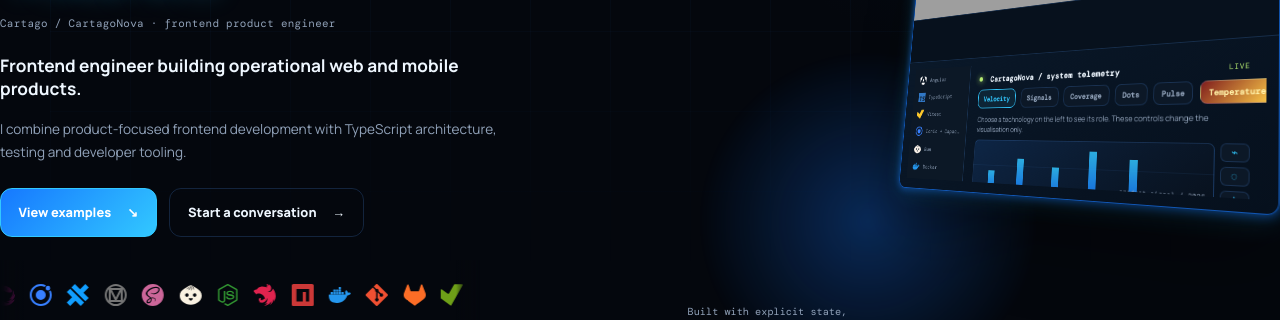
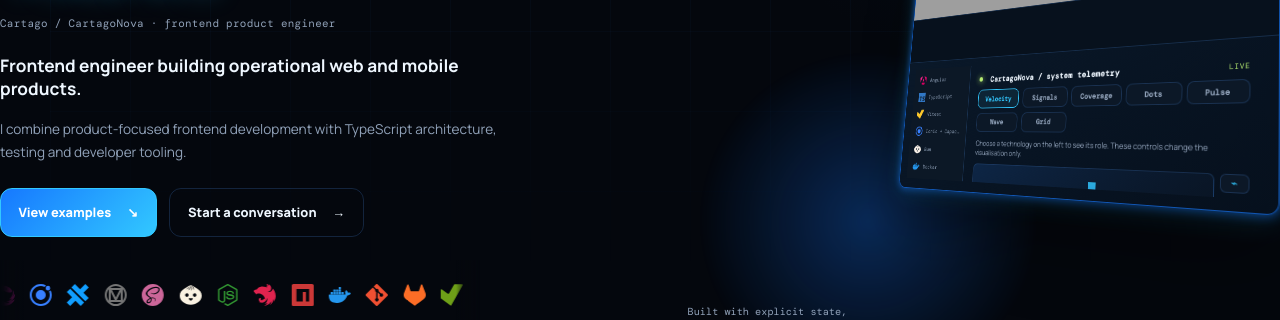
Before and after one commit to CartagoGit/portfolio, an Angular app: page /en in a window 1280 px wide. Shown: the part 297-617 px from the top of the page. Built offline with nearby package versions, Linux system fonts and the light colour scheme; grey boxes are pictures that could not be loaded; a web font is replaced by a local one.

Commit message:
feat: add thermal chart controls and angular asset

```diff
--- a/angular.json
+++ b/angular.json
@@ -49,8 +49,8 @@
                 },
                 {
                   "type": "anyComponentStyle",
-                  "maximumWarning": "84kB",
-                  "maximumError": "90kB"
+                  "maximumWarning": "86kB",
+                  "maximumError": "92kB"
                 }
               ],
               "outputHashing": "all"
--- a/src/app/portfolio-page.html
+++ b/src/app/portfolio-page.html
@@ -60,18 +60,18 @@
         <div class="monitor-chrome" aria-hidden="true"><span></span><span></span><span></span><i></i><b>cartago.system</b></div>
         <div class="monitor-header"><a class="monitor-banner-link" href="https://github.com/CartagoGit" target="_blank" rel="noreferrer" aria-label="Open CartagoGit on GitHub"><img class="hero-banner" src="/images/cartagonova-banner-03-neon.png" alt="CartagoNova banner" /></a></div>
         <div class="interface-body">
-          <div class="monitor-selector" aria-label="Core technologies">@for (panel of heroPanels; track panel.id) { <button type="button" [class.active]="activeHeroPanel() === panel.id" (click)="setHeroPanel(panel.id)"><svg class="core-icon" viewBox="0 0 24 24" aria-hidden="true"><path [attr.d]="panel.iconPath" [attr.fill]="panel.color" /></svg><span>{{ panel.label }}</span></button> }</div>
+          <div class="monitor-selector" aria-label="Core technologies">@for (panel of heroPanels; track panel.id) { <button type="button" [class.active]="activeHeroPanel() === panel.id" (click)="setHeroPanel(panel.id)">@if (panel.iconAsset) { <img class="core-icon" [src]="panel.iconAsset" alt="" /> } @else { <svg class="core-icon" viewBox="0 0 24 24" aria-hidden="true"><path [attr.d]="panel.iconPath" [attr.fill]="panel.color" /></svg> }<span>{{ panel.label }}</span></button> }</div>
           <div class="interface-canvas" [class.technology-open]="selectedHeroPanel()">
             <section class="dashboard-view" [class.panel-hidden]="selectedHeroPanel()">
               <div class="canvas-heading"><span><i></i>CartagoNova / system telemetry</span><small>LIVE</small></div>
               <div class="hero-chart-switcher" aria-label="Dashboard chart type">
-              <button type="button" [class.active]="heroChartType() === 'bars'" (click)="setHeroChart('bars')">Velocity</button><button type="button" [class.active]="heroChartType() === 'line'" (click)="setHeroChart('line')">Signals</button><button type="button" [class.active]="heroChartType() === 'area'" (click)="setHeroChart('area')">Coverage</button><button type="button" [class.active]="heroChartType() === 'dots'" (click)="setHeroChart('dots')">Dots</button><button type="button" [class.active]="heroChartType() === 'pulse'" (click)="setHeroChart('pulse')">Pulse</button><button type="button" class="temperature-toggle" [class.active]="heroPalette() === 'heat'" (click)="setHeroPalette('heat')">Temperature</button>
+              <button type="button" [class.active]="heroChartType() === 'bars'" (click)="setHeroChart('bars')">Velocity</button><button type="button" [class.active]="heroChartType() === 'line'" (click)="setHeroChart('line')">Signals</button><button type="button" [class.active]="heroChartType() === 'area'" (click)="setHeroChart('area')">Coverage</button><button type="button" [class.active]="heroChartType() === 'dots'" (click)="setHeroChart('dots')">Dots</button><button type="button" [class.active]="heroChartType() === 'pulse'" (click)="setHeroChart('pulse')">Pulse</button><button type="button" [class.active]="heroChartType() === 'wave'" (click)="setHeroChart('wave')">Wave</button><button type="button" [class.active]="heroChartType() === 'grid'" (click)="setHeroChart('grid')">Grid</button>
               </div>
               <p class="dashboard-caption">Choose a technology on the left to see its role. These controls change the visualisation only.</p>
-              <div class="chart-workspace"><div class="canvas-chart" [attr.data-chart]="heroChartType()" [attr.data-palette]="heroPalette()">@for (bar of heroChartBars(); track $index) { <span [style.height.%]="bar"></span> }<svg viewBox="0 0 360 120" preserveAspectRatio="none" aria-label="Portfolio dashboard chart"><path [attr.d]="heroChartPath()" /></svg><em>product signal / 2026</em></div><div class="chart-symbols" aria-label="Randomise chart values"><button type="button" (click)="randomizeHeroChart()" aria-label="Refresh signal">⌁</button><button type="button" (click)="randomizeHeroChart()" aria-label="Refresh metrics">◌</button><button type="button" (click)="randomizeHeroChart()" aria-label="Refresh state">✦</button></div></div>
+              <div class="chart-workspace"><div class="canvas-chart" [attr.data-chart]="heroChartType()" [attr.data-palette]="heroPalette()">@for (bar of heroChartBars(); track $index) { <span [style.height.%]="bar" [style.background]="chartBarGradient(bar)"></span> }<svg viewBox="0 0 360 120" preserveAspectRatio="none" aria-label="Portfolio dashboard chart"><path [attr.d]="heroChartPath()" /></svg><em>product signal / 2026</em></div><div class="chart-symbols" aria-label="Randomise chart values"><button type="button" (click)="randomizeHeroChart()" aria-label="Refresh signal">⌁</button><button type="button" (click)="randomizeHeroChart()" aria-label="Refresh metrics">◌</button><button type="button" (click)="randomizeHeroChart()" aria-label="Refresh state">✦</button><button class="temperature-icon" type="button" [class.active]="heroPalette() === 'heat'" (click)="setHeroTemperature()" aria-label="Random temperature colours">◉</button></div></div>
             </section>
             @if (selectedHeroPanel(); as selectedPanel) {
-              <article class="technology-detail" [attr.data-effect]="heroEffect()"><div><svg class="core-icon" viewBox="0 0 24 24" aria-hidden="true"><path [attr.d]="selectedPanel.iconPath" [attr.fill]="selectedPanel.color" /></svg><h3>{{ selectedPanel.label }}</h3><p>{{ selectedPanel.detail }}</p></div><div class="effect-controls" aria-label="Technology description effects"><button type="button" (click)="setHeroEffect('shake')" aria-label="Shake">≈</button><button type="button" (click)="setHeroEffect('glitch')" aria-label="Glitch">⌘</button><button type="button" (click)="setHeroEffect('float')" aria-label="Float">↟</button><button type="button" (click)="setHeroEffect('spectrum')" aria-label="Spectrum">◈</button></div><div class="palette-controls" aria-label="Chart gradient palette"><button type="button" [class.active]="heroPalette() === 'ocean'" (click)="setHeroPalette('ocean')">Ocean</button><button type="button" [class.active]="heroPalette() === 'heat'" (click)="setHeroPalette('heat')">Heat</button><button type="button" [class.active]="heroPalette() === 'lime'" (click)="setHeroPalette('lime')">Lime</button></div></article>
+              <article class="technology-detail" [attr.data-effect]="heroEffect()"><div>@if (selectedPanel.iconAsset) { <img class="core-icon" [src]="selectedPanel.iconAsset" alt="" /> } @else { <svg class="core-icon" viewBox="0 0 24 24" aria-hidden="true"><path [attr.d]="selectedPanel.iconPath" [attr.fill]="selectedPanel.color" /></svg> }<h3>{{ selectedPanel.label }}</h3><p>{{ selectedPanel.detail }}</p></div><div class="effect-controls" aria-label="Technology description effects"><button type="button" (click)="setHeroEffect('shake')" aria-label="Shake">≈</button><button type="button" (click)="setHeroEffect('glitch')" aria-label="Glitch">⌘</button><button type="button" (click)="setHeroEffect('float')" aria-label="Float">↟</button><button type="button" (click)="setHeroEffect('spectrum')" aria-label="Spectrum">◈</button></div><div class="palette-controls" aria-label="Chart gradient palette"><button type="button" [class.active]="heroPalette() === 'ocean'" (click)="setHeroPalette('ocean')">Ocean</button><button type="button" [class.active]="heroPalette() === 'heat'" (click)="setHeroPalette('heat')">Heat</button><button type="button" [class.active]="heroPalette() === 'lime'" (click)="setHeroPalette('lime')">Lime</button></div></article>
             }
           </div>
         </div>
--- a/src/app/portfolio-page.scss
+++ b/src/app/portfolio-page.scss
@@ -102,3 +102,6 @@ h1,h2,h3,p { margin-top:0; } h1,h2,h3 { letter-spacing:-.065em; }.hero h1 { max-
 /* Expanded monitor controls scale with the frontal state; technology swaps use a deliberate 3D wipe. */
 .temperature-toggle{color:#fff0a6!important;background:linear-gradient(135deg,#7f1d1d,#ffcf4a)!important}.hero-composition:hover .monitor-selector{padding:8px}.hero-composition:hover .monitor-selector button{padding:.42rem .5rem;gap:.5rem}.hero-composition:hover .monitor-selector button span{font-size:.56rem}.hero-composition:hover .monitor-selector .core-icon{width:18px;height:18px}.monitor-selector,.monitor-selector button,.monitor-selector button span,.monitor-selector .core-icon{transition:padding .4s ease,gap .4s ease,font-size .4s ease,width .4s ease,height .4s ease,transform .3s ease}.technology-detail{animation:technology-panel-in .64s cubic-bezier(.16,.95,.25,1) both}.technology-detail::before{content:'';position:absolute;inset:0;background:linear-gradient(110deg,transparent 15%,#5be3ff45 45%,transparent 72%);transform:translateX(-115%);animation:technology-sweep .68s .08s cubic-bezier(.2,.9,.2,1) both;pointer-events:none}.technology-detail>div,.technology-detail .effect-controls,.technology-detail .palette-controls{position:relative;z-index:1}@keyframes technology-panel-in{from{opacity:0;transform:perspective(900px) rotateY(22deg) translateX(30px) scale(.9);filter:blur(7px)}55%{opacity:1;filter:blur(0)}to{opacity:1;transform:perspective(900px) rotateY(0) translateX(0) scale(1)}}@keyframes technology-sweep{to{transform:translateX(115%)}}
 @media (max-width:900px){.hero-composition:hover .monitor-selector{padding:5px}.hero-composition:hover .monitor-selector button{padding:.25rem .3rem}.hero-composition:hover .monitor-selector button span{font-size:.43rem}.hero-composition:hover .monitor-selector .core-icon{width:13px;height:13px}}
+/* Full-width chart type rail and an explicit temperature icon in the metric controls. */
+.monitor-selector img.core-icon,.technology-detail img.core-icon{object-fit:contain;filter:none}.hero-chart-switcher{display:grid;grid-template-columns:repeat(auto-fit,minmax(58px,1fr));width:100%;gap:.32rem}.hero-chart-switcher button{width:100%;padding:.36rem .28rem}.chart-symbols .temperature-icon{background:conic-gradient(from 210deg,#2461b3,#35cfff,#ffe16b,#ff4d4d,#2461b3);color:#fff;border-color:#ffe16b}.chart-symbols .temperature-icon.active{box-shadow:0 0 0 1px #fff,0 0 15px #ffb84d}.canvas-chart[data-chart=wave] svg{display:block}.canvas-chart[data-chart=wave] span{height:3px!important;opacity:.16}.canvas-chart[data-chart=wave] path{stroke-dasharray:9 7;animation:wave-travel 1.8s linear infinite}.canvas-chart[data-chart=grid]{background:linear-gradient(135deg,color-mix(in srgb,var(--chart-high) 16%,transparent),transparent),repeating-linear-gradient(0deg,var(--line) 0 1px,transparent 1px 24px),repeating-linear-gradient(90deg,var(--line) 0 1px,transparent 1px 24px),var(--surface)}.canvas-chart[data-chart=grid] span{width:15px;min-height:15px;border-radius:3px}.canvas-chart[data-chart=grid] svg{display:none}@keyframes wave-travel{to{stroke-dashoffset:-64}}
+@media (max-width:900px){.hero-chart-switcher{grid-template-columns:repeat(auto-fit,minmax(48px,1fr));gap:.22rem}.hero-chart-switcher button{font-size:.44rem;padding:.28rem .14rem}}
--- a/src/app/portfolio-page.ts
+++ b/src/app/portfolio-page.ts
@@ -10,7 +10,7 @@ type PlaygroundStep = 'discover' | 'model' | 'build' | 'verify';
 type CapabilityId = 'product' | 'architecture' | 'mobile' | 'quality' | 'systems' | 'tooling';
 type HeroPanelId = 'overview' | 'workflows' | 'quality' | 'mobile' | 'tooling' | 'delivery';
 type TelemetryId = 'product' | 'quality' | 'delivery';
-type ChartType = 'bars' | 'line' | 'area' | 'dots' | 'pulse';
+type ChartType = 'bars' | 'line' | 'area' | 'dots' | 'pulse' | 'wave' | 'grid';
 type HeroEffect = 'idle' | 'shake' | 'glitch' | 'float' | 'spectrum';
 type HeroPalette = 'ocean' | 'heat' | 'lime';
 
@@ -74,8 +74,8 @@ export class PortfolioPage {
   protected readonly neonScore = signal(0);
   protected readonly neonTarget = signal(4);
   protected readonly socialIcons = { github: siGithub, npm: siNpm };
-  protected readonly heroPanels: readonly { id: HeroPanelId; label: string; metric: string; detail: string; iconPath: string; color: string }[] = [
-    { id: 'overview', label: 'Angular', metric: 'UI', detail: 'Framework for structured, reactive web products with SSR and signals.', iconPath: siAngular.path, color: '#ffffff' },
+  protected readonly heroPanels: readonly { id: HeroPanelId; label: string; metric: string; detail: string; iconPath: string; color: string; iconAsset?: string }[] = [
+    { id: 'overview', label: 'Angular', metric: 'UI', detail: 'Framework for structured, reactive web products with SSR and signals.', iconPath: siAngular.path, color: '#ff2d95', iconAsset: '/icons/angular.svg' },
     { id: 'workflows', label: 'TypeScript', metric: 'TS', detail: 'Typed contracts for interfaces, libraries and developer tooling.', iconPath: siTypescript.path, color: '#3178c6' },
     { id: 'quality', label: 'Vitest', metric: 'VT', detail: 'Fast unit and integration testing that keeps frontend behaviour dependable.', iconPath: siVitest.path, color: '#fcc72b' },
     { id: 'mobile', label: 'Ionic + Capacitor', metric: 'MOB', detail: 'A shared product system delivered to web and native mobile surfaces.', iconPath: siIonic.path || siCapacitor.path, color: '#3880ff' },
@@ -83,7 +83,7 @@ export class PortfolioPage {
     { id: 'delivery', label: 'Docker', metric: 'CTR', detail: 'Containerised delivery for reproducible environments and public image distribution.', iconPath: siDocker.path, color: '#2496ed' },
   ];
   protected readonly technologyMarquee: readonly { label: string; iconPath: string; color: string }[] = [
-    { label: 'TypeScript', iconPath: siTypescript.path, color: '#3178c6' }, { label: 'Angular', iconPath: siAngular.path, color: '#ffffff' }, { label: 'RxJS', iconPath: siReactivex.path, color: '#b7178c' }, { label: 'Ionic', iconPath: siIonic.path, color: '#3880ff' }, { label: 'Capacitor', iconPath: siCapacitor.path, color: '#119eff' }, { label: 'Angular Material', iconPath: siMaterialdesign.path, color: '#757575' }, { label: 'Sass', iconPath: siSass.path, color: '#cc6699' },
+    { label: 'TypeScript', iconPath: siTypescript.path, color: '#3178c6' }, { label: 'Angular', iconPath: siAngular.path, color: '#ff2d95' }, { label: 'RxJS', iconPath: siReactivex.path, color: '#b7178c' }, { label: 'Ionic', iconPath: siIonic.path, color: '#3880ff' }, { label: 'Capacitor', iconPath: siCapacitor.path, color: '#119eff' }, { label: 'Angular Material', iconPath: siMaterialdesign.path, color: '#757575' }, { label: 'Sass', iconPath: siSass.path, color: '#cc6699' },
     { label: 'Bun', iconPath: siBun.path, color: '#f9f1e1' }, { label: 'Node.js', iconPath: siNodedotjs.path, color: '#339933' }, { label: 'NestJS', iconPath: siNestjs.path, color: '#e0234e' }, { label: 'npm', iconPath: siNpm.path, color: '#cb3837' }, { label: 'Docker', iconPath: siDocker.path, color: '#2496ed' }, { label: 'Git', iconPath: siGit.path, color: '#f05032' }, { label: 'GitLab CI', iconPath: siGitlab.path, color: '#fc6d26' }, { label: 'Vitest', iconPath: siVitest.path, color: '#6e9f18' }, { label: 'Jest', iconPath: siJest.path, color: '#c21325' }, { label: 'GitHub Actions', iconPath: siGithubactions.path, color: '#2088ff' },
     { label: 'Vue', iconPath: siVuedotjs.path, color: '#4fc08d' }, { label: 'React', iconPath: siReact.path, color: '#61dafb' }, { label: 'Electron', iconPath: siElectron.path, color: '#47848f' }, { label: 'Tailwind CSS', iconPath: siTailwindcss.path, color: '#06b6d4' }, { label: 'PrimeNG', iconPath: siPrimeng.path, color: '#dd0031' }, { label: 'Storybook', iconPath: siStorybook.path, color: '#ff4785' }, { label: 'Vite', iconPath: siVite.path, color: '#646cff' }, { label: 'Nx', iconPath: siNx.path, color: '#143055' },
     { label: 'MongoDB', iconPath: siMongodb.path, color: '#47a248' }, { label: 'Mongoose', iconPath: siMongoose.path, color: '#880000' }, { label: 'Prisma', iconPath: siPrisma.path, color: '#2d3748' }, { label: 'Zod', iconPath: siZod.path, color: '#3e67b1' }, { label: 'Firebase', iconPath: siFirebase.path, color: '#dd2c00' }, { label: 'Linux', iconPath: siLinux.path, color: '#fcc624' }, { label: 'Kotlin', iconPath: siKotlin.path, color: '#7f52ff' },
@@ -262,6 +262,22 @@ export class PortfolioPage {
   protected setHeroPalette(palette: HeroPalette): void {
     this.heroPalette.set(palette);
     this.randomizeHeroChart();
+  }
+
+  protected setHeroTemperature(): void {
+    this.heroPalette.set('heat');
+    this.randomizeHeroChart();
+  }
+
+  protected chartBarGradient(value: number): string {
+    if (this.heroPalette() === 'heat') {
+      if (value >= 80) return 'linear-gradient(to top, #ff4d4d, #ffcf4a)';
+      if (value >= 60) return 'linear-gradient(to top, #ff9f1c, #ffe16b)';
+      if (value >= 42) return 'linear-gradient(to top, #24b6ff, #74e5ff)';
+      return 'linear-gradient(to top, #2856a6, #48b8ff)';
+    }
+    if (this.heroPalette() === 'lime') return 'linear-gradient(to top, #256c5d, #d8ff78)';
+    return 'linear-gradient(to top, #1678ff, #32c8ff)';
   }
 
   protected startEarthSpin(): void {
```
Also changed, not shown: public/icons/angular.svg (added).
